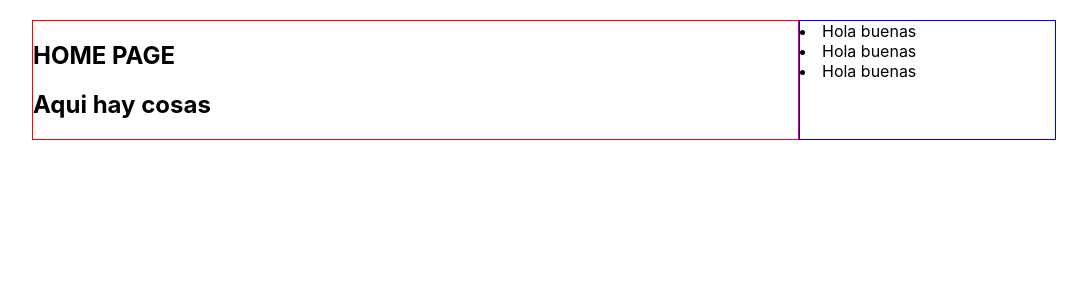
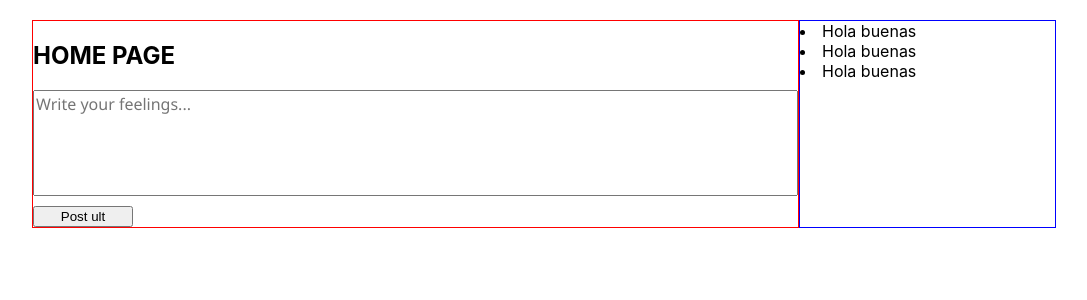
Before and after one commit to LovelyTardis/ult-frontend, a React (Vite) app: page / in a window 1280 px wide. Shown: the top 300 px of the page, without its empty margins (96-1183 px from the left). Built offline with nearby package versions, Linux system fonts and the light colour scheme.

Commit message:
Implement ult create component

```diff
--- a/src/views/Home.jsx
+++ b/src/views/Home.jsx
@@ -1,24 +1,10 @@
-// import Layout from "../layouts/Layout.jsx";
-// import UltContainer from "../components/ult/UltContainer.astro";
-// import ErrorDisplay from "../components/ErrorDisplay.astro";
-// import { apiCall, tryConnection } from "../helpers/index";
-
-// const connected = await tryConnection();
-// const { error, code, data } =
-//   connected !== true ? connected : await apiCall("/ult");
+import UltCreate from "../components/ult/UltCreate";
 
 export default function Home() {
   return (
     <>
       <h1>HOME PAGE</h1>
-      <h2>Aqui hay cosas</h2>
+      <UltCreate />
     </>
-    // <Layout title="Ult - index" mainHeader="Home">
-    //   {!error ? (
-    //     <UltContainer data={data} />
-    //   ) : (
-    //     <ErrorDisplay message={data} code={code} />
-    //   )}
-    // </Layout>
   );
 }
```
